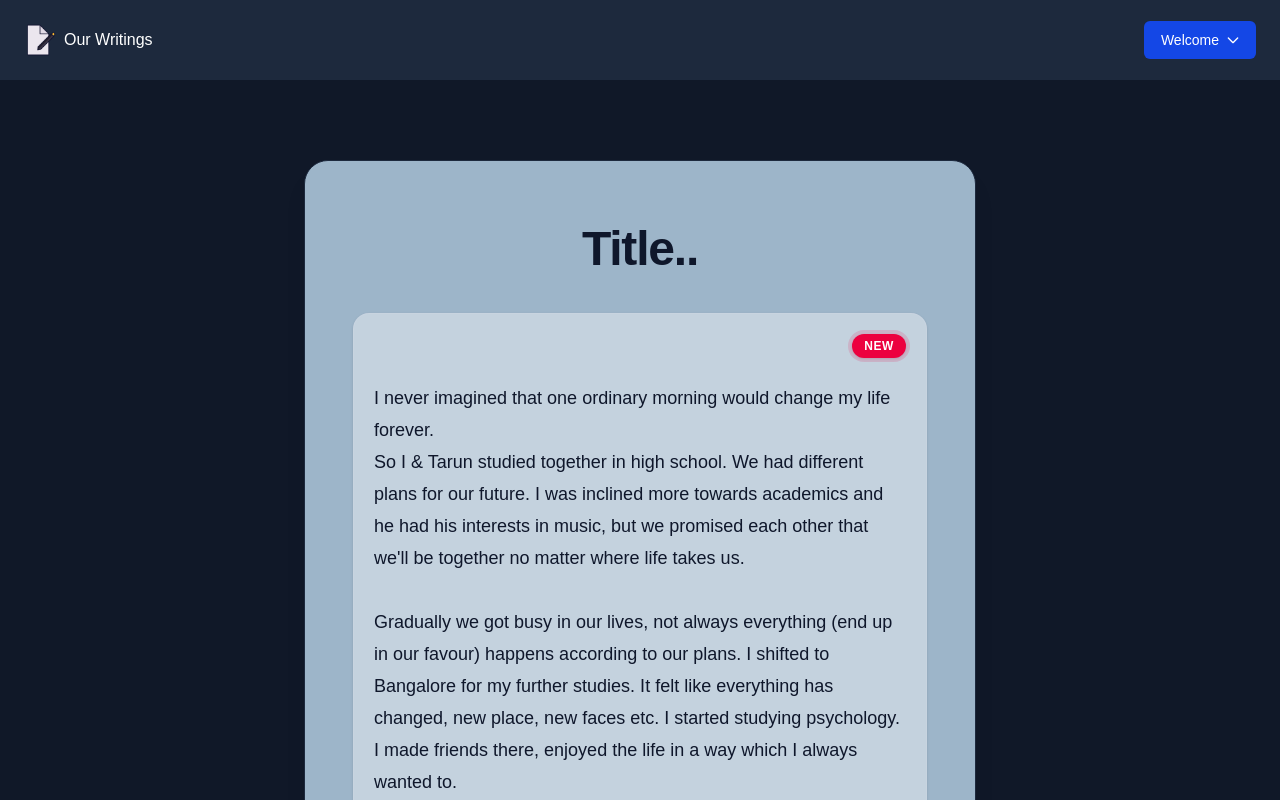
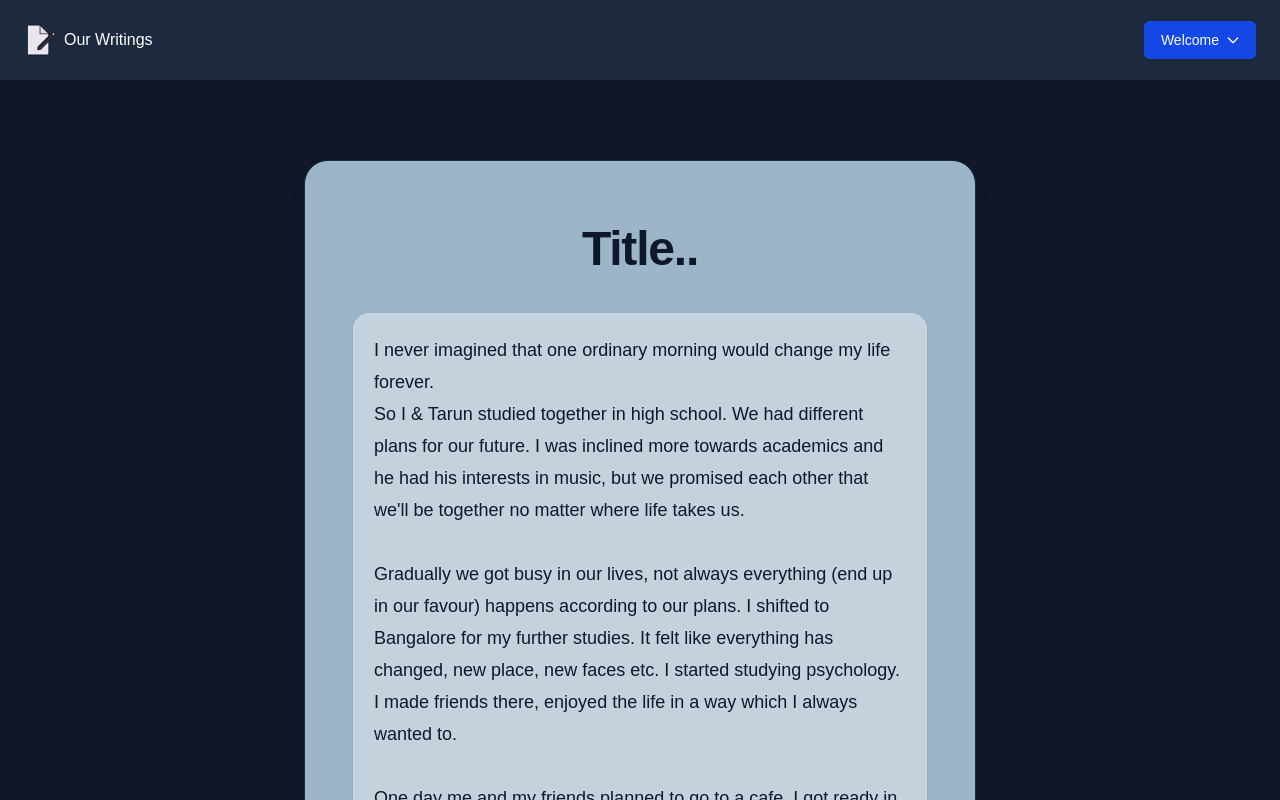
Before and after one commit to Orewakkunn/my-app, a Next.js app: page /her in a window 1280 px wide. Shown: the top 800 px of the page. Built offline with nearby package versions, Linux system fonts and the light colour scheme.

Commit message:
Day3: Her-day1 done

```diff
--- a/app/her/page.tsx
+++ b/app/her/page.tsx
@@ -8,6 +8,49 @@ export default function HimPage() {
           Title..
         </h1>
 
+        {/* intro */}
+        <div
+          className="mt-10 rounded-2xl border border-slate-300/70 bg-white/40 p-5
+          shadow-sm"
+        >
+          <p className="text-lg leading-8 text-slate-900">
+            I never imagined that one ordinary morning would change my life
+            forever.
+            <br />
+            So I & Tarun studied together in high school. We had different plans
+            for our future. I was inclined more towards academics and he had his
+            interests in music, but we promised each other that we'll be
+            together no matter where life takes us.
+            <br />
+            <br />
+            Gradually we got busy in our lives, not always everything (end up in
+            our favour) happens according to our plans. I shifted to Bangalore
+            for my further studies. It felt like everything has changed, new
+            place, new faces etc. I started studying psychology. I made friends
+            there, enjoyed the life in a way which I always wanted to.
+            <br />
+            <br />
+            One day me and my friends planned to go to a cafe. I got ready in a
+            yellow mini dress, everyone looked pretty. Everything was soothing
+            there, dark theme, good food, live music and so on. What I noticed
+            was TARUN.
+            <br />
+            He was same, dedicated towards his passion, singing so nicely, I
+            thought he'll not recognize me but when he was wrapping up he ended
+            his last song with "apa fer milange" and I immediately gave him a
+            look.
+            <br />
+            <br />
+            That day we reunited. We dated for about 4 years straight, he worked
+            at that same cafe, I completed my studies and then we came back to
+            our places together.
+            <br />
+            On a very random day we decided to get married. Families met, got
+            married and started a happy married life.
+          </p>
+        </div>
+
+        {/* day1 */}
         <div
           className="mt-10 rounded-2xl border border-slate-300/70 bg-white/40 p-5
           shadow-sm"
@@ -22,39 +65,36 @@ export default function HimPage() {
           </div>
 
           <p className="text-lg leading-8 text-slate-900">
-            I never imagined that one ordinary morning would change my life
-          forever.
+            So one day I was at my workplace and was wrapping up. We've planned
+            a dinner date at a cafe where he started his passion from.
             <br />
-          So I & Tarun studied together in high school. We had different plans
-          for our future. I was inclined more towards academics and he had his
-          interests in music, but we promised each other that we'll be together
-          no matter where life takes us.
+            I went there and he was late as always but this time he was buying
+            flowers, so It was worth waiting. He came, we hugged each other, he
+            gave me flowers and then we ordered our favourite food there. We
+            talked about our current lives and what we will be doing after a few
+            years. We ate ice-creams too from a roadside vendor. Called it a
+            day.
             <br />
             <br />
-          Gradually we got busy in our lives, not always everything (end up in
-          our favour) happens according to our plans. I shifted to Bangalore for
-          my further studies. It felt like everything has changed, new place,
-          new faces etc. I started studying psychology. I made friends there,
-          enjoyed the life in a way which I always wanted to.
+
+            Next morning we were getting ready to go to our offices. I was late
+            a bit so he booked a car and went as he had a very important meeting
+            that day. <br />
+            After a few minutes, my phone rang, I couldn't receive the call at
+            the first go but then I picked it up and for a moment I was still. I
+            couldn't process what was going on, there was hustle bustle
+            everywhere. My life turned upside-down in that 1 second. He met with
+            an accident. At first I was in denial, I saw him, I couldn't believe
+            my eyes, I couldn't accept the fact that he was no more.
             <br />
             <br />
-          One day me and my friends planned to go to a cafe. I got ready in a
-          yellow mini dress, everyone looked pretty. Everything was soothing
-          there, dark theme, good food, live music and so on. What I noticed was
-          TARUN.
+
+            He was everything to me and after him nothing left. I had never
+            imagined a life without him, I didn't know what to do further. I
+            started questioning myself that what am I doing, what's the purpose
+            of my life now, who am I..,
             <br />
-          He was same, dedicated towards his passion, singing so nicely, I
-          thought he'll not recognize me but when he was wrapping up he ended
-          his last song with "apa fer milange" and I immediately gave him a
-          look.
-          <br />
-          <br />
-          That day we reunited. We dated for about 4 years straight, he worked
-          at that same cafe, I completed my studies and then we came back to our
-          places together.
-          <br />
-          On a very random day we decided to get married. Families met, got
-          married and started a happy married life.
+            Gradually everyone started going back to their homes.
           </p>
         </div>
 
```
Lines whose indentation alone changed are shown as unchanged.
